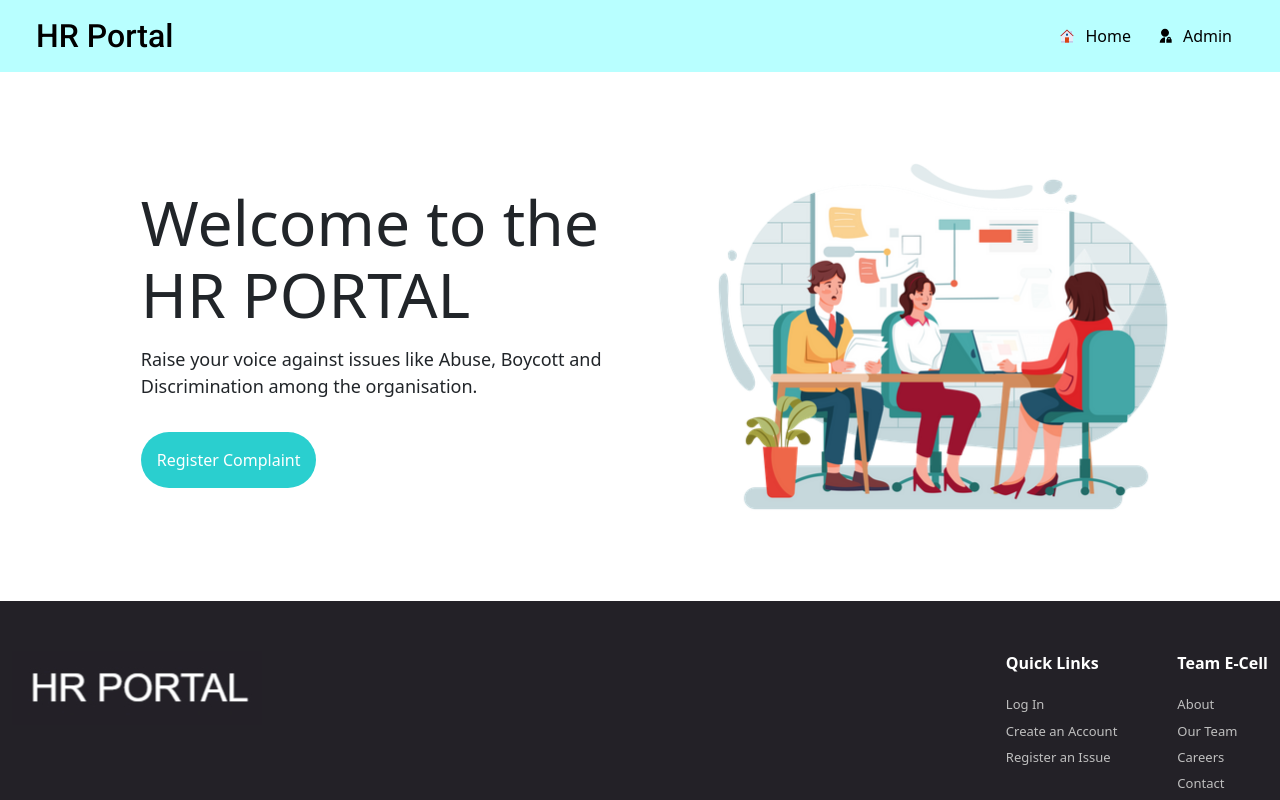
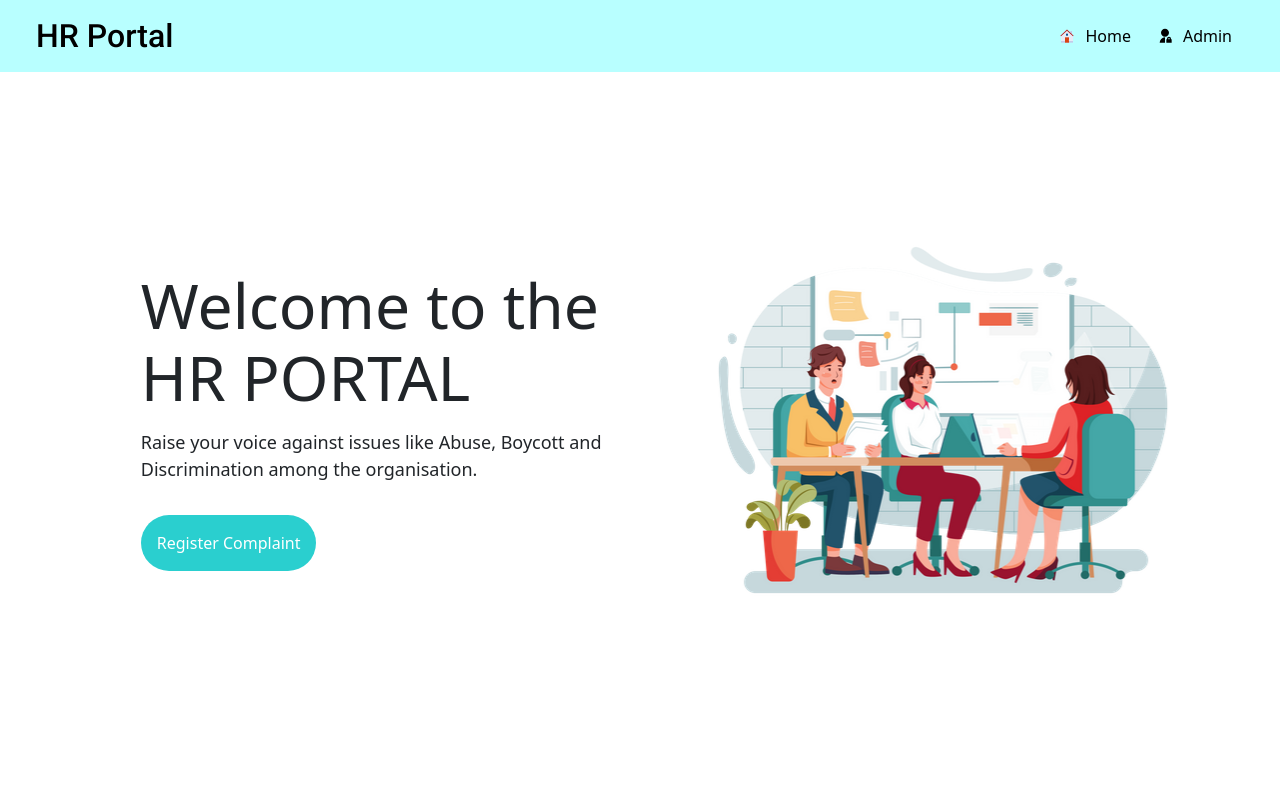
Before and after one commit to keshavjha018/Ecell-HR-Portal, a React (Create React App) app in the folder client/: page / in a window 1280 px wide. Shown: the top 800 px of the page. Built offline with nearby package versions, Linux system fonts and the light colour scheme.

Commit message:
home css fixes

```diff
--- a/client/src/pages/home.css
+++ b/client/src/pages/home.css
@@ -4,6 +4,8 @@
     padding: 40px 0;
     margin-left: 11%;
     overflow-x: hidden;
+    height: 92vh;
+    top: -12;
 }
 
 @media (max-width: 992px) {
@@ -98,3 +100,9 @@
 .landing .landing-image img {
     width: 100%;
 }
+
+@media screen and (min-width: 450px) {
+    .landing {
+        padding-top: 0rem !important;
+    }
+}
```
